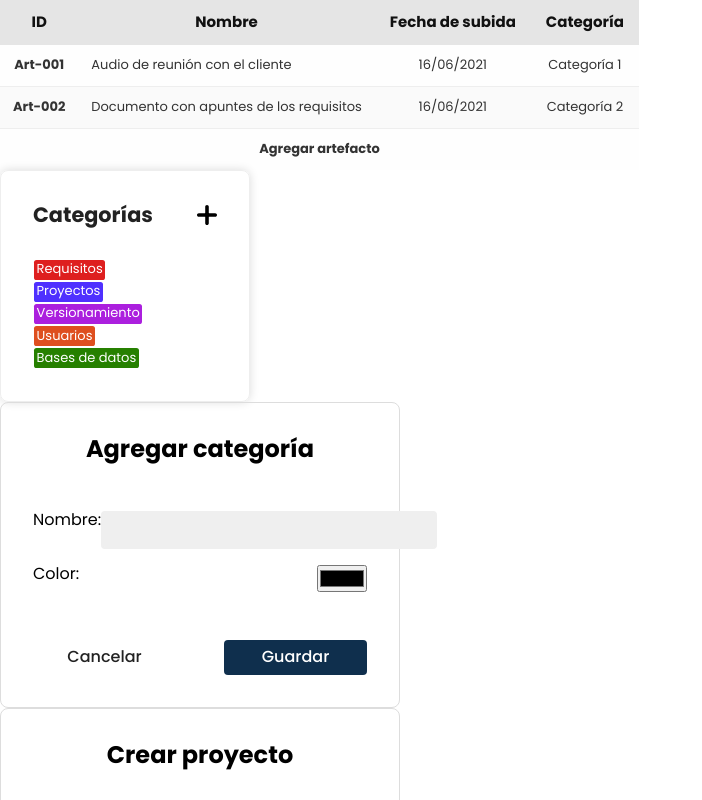
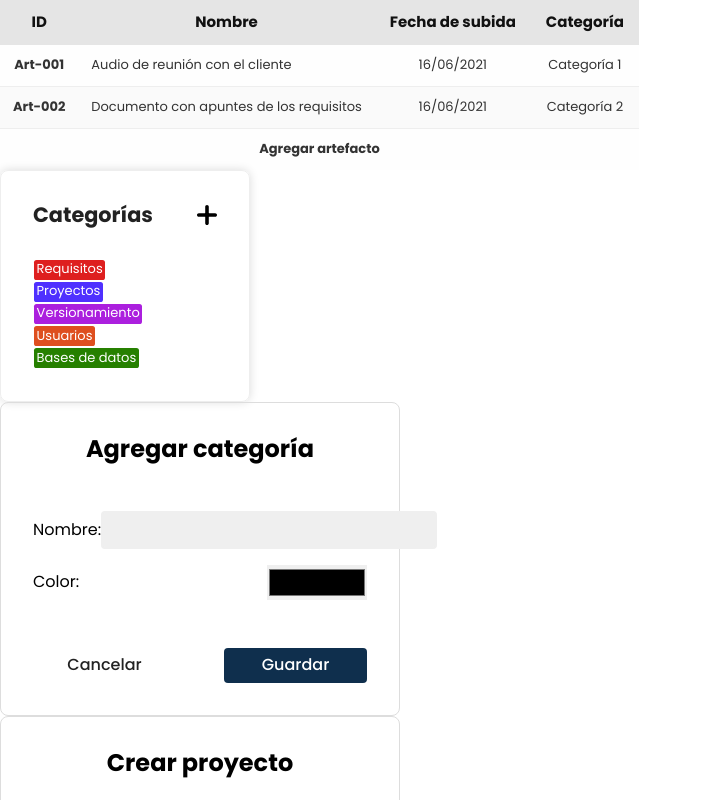
Before and after one commit to paladinescamila/SIGERE, a React (Create React App) app: page / in a window 1280 px wide. Shown: the part 1588-2388 px from the top of the page, without its empty margins (0-702 px from the left). Built offline with nearby package versions, Linux system fonts and the light colour scheme.

Commit message:
Completed modularization

```diff
--- a/src/components/AddCategoryWindow.jsx
+++ b/src/components/AddCategoryWindow.jsx
@@ -3,13 +3,13 @@ import '../css/AddCategoryWindow.css';
 
 export default function AddCategoryWindow() {
     return (
-        <div className="category-card win-card">
-            <p className="category-card-title card-title">Agregar categoría</p>
-            <div className="category-card-name">
+        <div className="add-category win-card">
+            <p className="add-category-title card-title">Agregar categoría</p>
+            <div className="add-category-name">
                 <p>Nombre:</p>
                 <input className="input" type="text"></input>
             </div>
-            <div className="category-card-color">
+            <div className="add-category-color">
                 <p>Color:</p>
                 <input type="color"></input>
             </div>
--- a/src/css/AddArtifactWindow.css
+++ b/src/css/AddArtifactWindow.css
@@ -10,6 +10,7 @@
 .add-art-file{
     display: flex;
     justify-content: space-between;
+    align-items: center;
 }
 
 .add-art-file input{
--- a/src/css/AddCategoryWindow.css
+++ b/src/css/AddCategoryWindow.css
@@ -1,19 +1,27 @@
-.category-card{
+.add-category{
     width: 400px;
 }
 
-.category-card-title{
+.add-category-title{
     font-weight: bold;
 }
 
-.category-card-name,
-.category-card-color{
+.add-category-name,
+.add-category-color{
     display: flex;
     justify-content: space-between;
+    align-items: center;
 }
 
-.category-card-title,
-.category-card-name,
-.category-card-color{
+.add-category-title,
+.add-category-name,
+.add-category-color{
     margin: 0 0 1em 0;
 }
+
+.add-category-color input{
+    -webkit-appearance: none;
+	border: none;
+    width: 30%;
+    height: 35px;
+}
--- a/src/css/ArtifactCard.css
+++ b/src/css/ArtifactCard.css
@@ -11,6 +11,7 @@
 .artifact-card-file{
     display: flex;
     justify-content: space-between;
+    align-items: center;
 }
 
 .artifact-card-delete{
```
